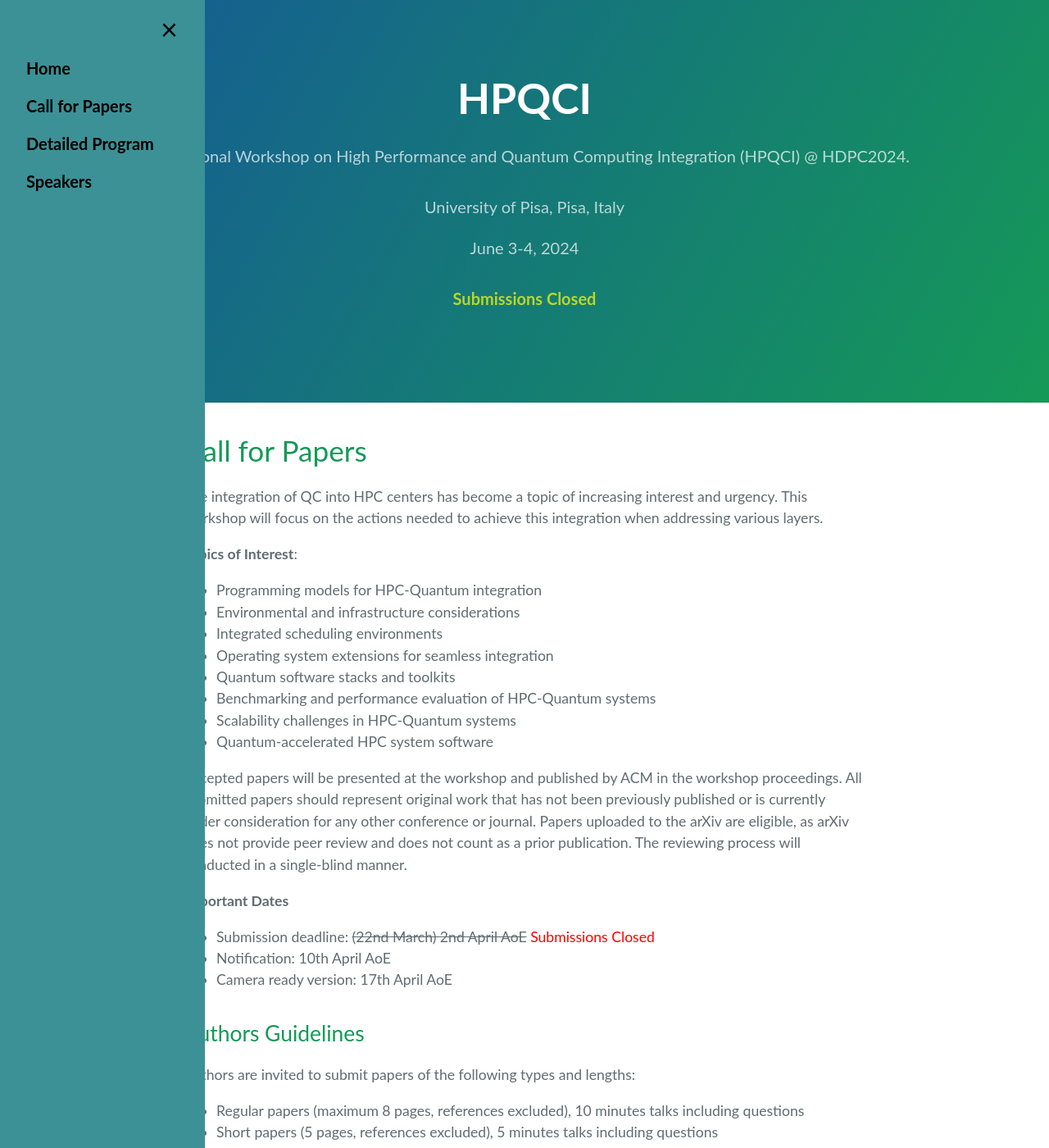
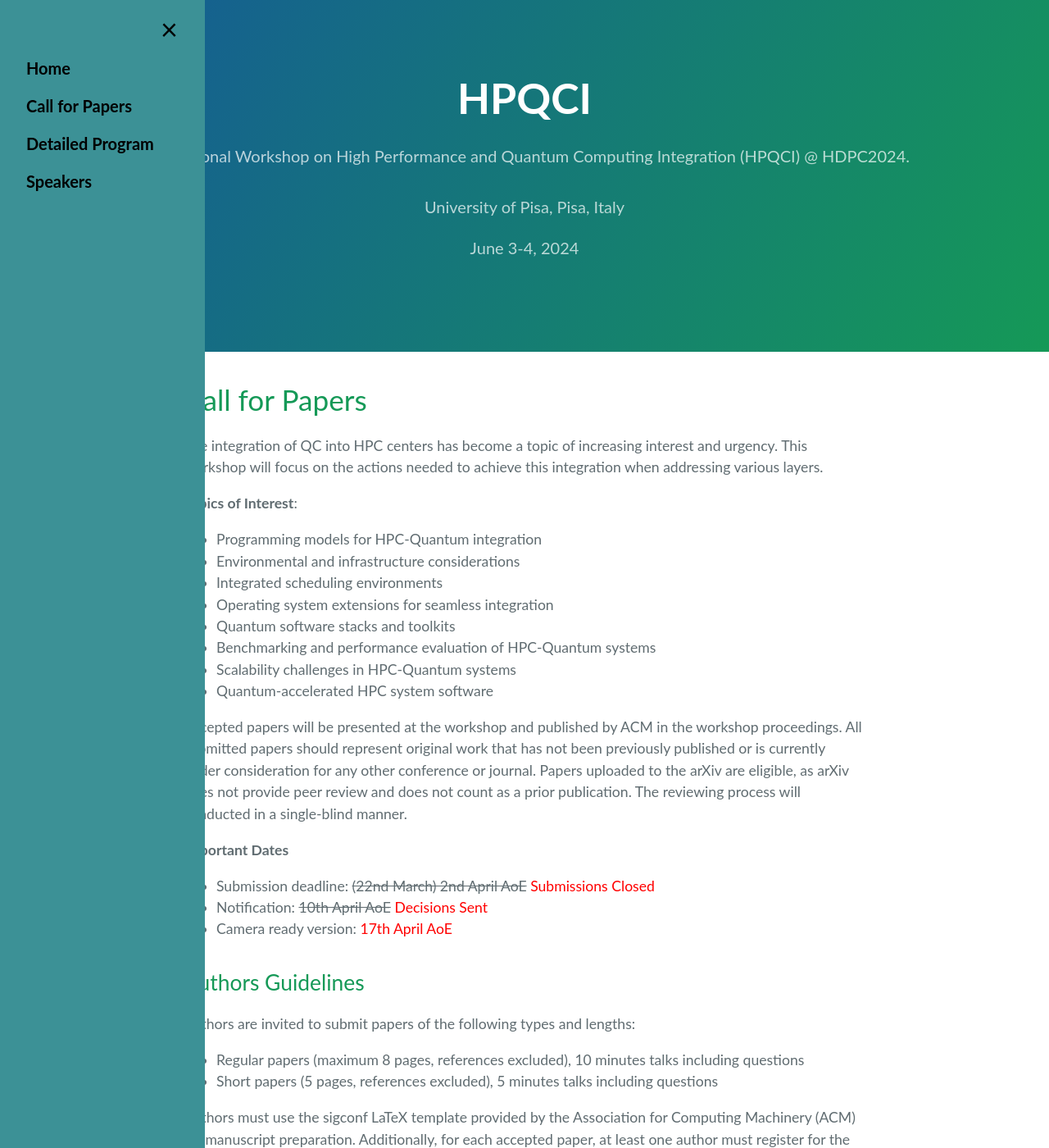
Before and after one commit to HPQCI/HPQCI.github.io, a Jekyll site: the page built from cfp.md, in a window 1280 px wide and 1400 px high. Shown: the whole window at 82% size. Built offline with Jekyll 4.4.1, drawn with Linux system fonts in a browser that asks for light colours.

Commit message:
update cfp

```diff
--- a/_layouts/default.html
+++ b/_layouts/default.html
@@ -77,7 +77,7 @@
       <h1 class="project-name">{{ site.title | default: page.title | default: site.github.repository_name }}</h1>
       <h2 class="project-tagline">{{ site.description | default: page.description | default: site.github.project_tagline }}</h2>
       <h3 class="project-tagline"><p>{{site.where}}</p><p>{{site.when}}</p></h3>
-      <h4 class="project-tagline"><p><b><font color="yellow">{{site.news}}</font></b></p></h4>
+      <!--<h4 class="project-tagline"><p><b><font color="yellow">{{site.news}}</font></b></p></h4>-->
       {% if site.github.is_project_page %}
         <a href="{{ site.github.repository_url }}" class="btn">View on GitHub</a>
       {% endif %}
--- a/cfp.md
+++ b/cfp.md
@@ -22,8 +22,8 @@ Accepted papers will be presented at the workshop and published by ACM in the wo
 
 **Important Dates**
 *	Submission deadline: ~~(22nd March) 2nd April AoE~~ <font color="red">Submissions Closed</font>
-*	Notification: 10th April AoE
-*	Camera ready version: 17th April AoE
+*	Notification: ~~10th April AoE~~ <font color="red">Decisions Sent</font>
+*	Camera ready version: <font color="red">17th April AoE</font>
 
 ## Authors Guidelines
 
```
